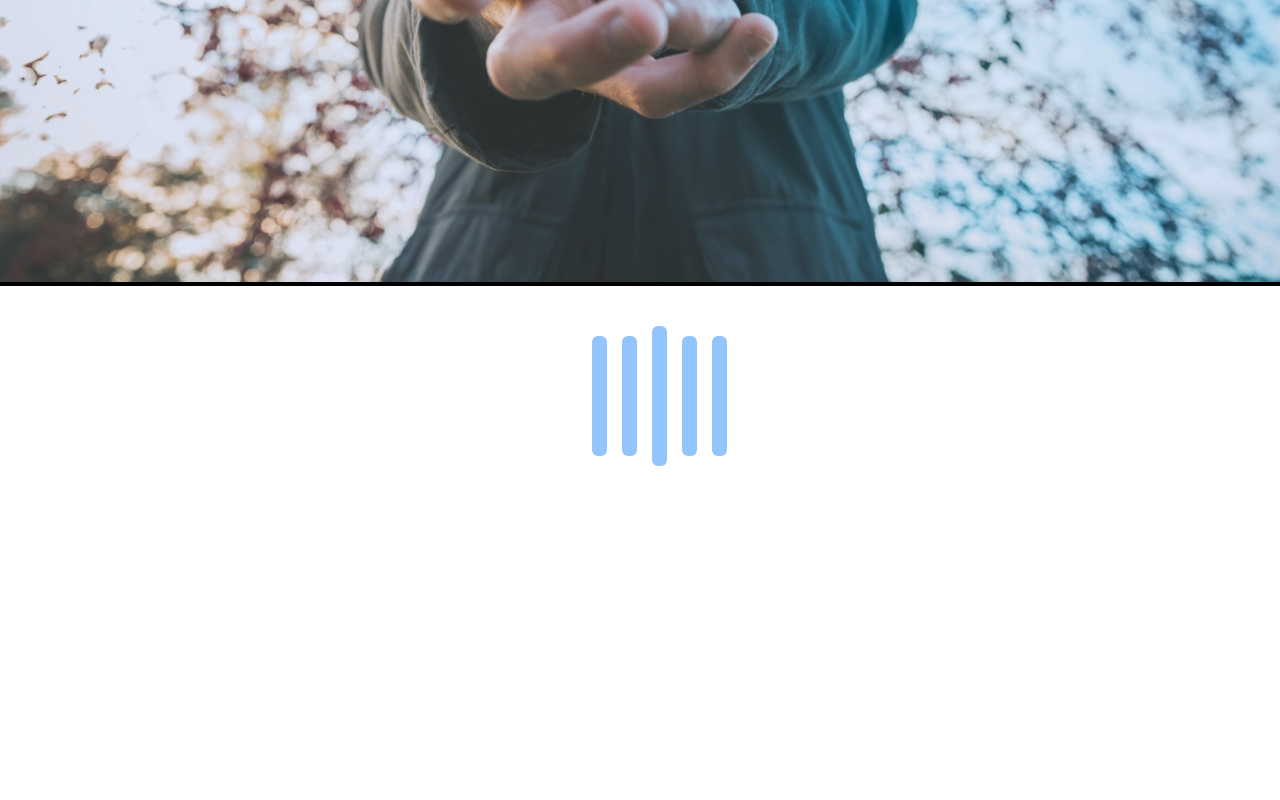
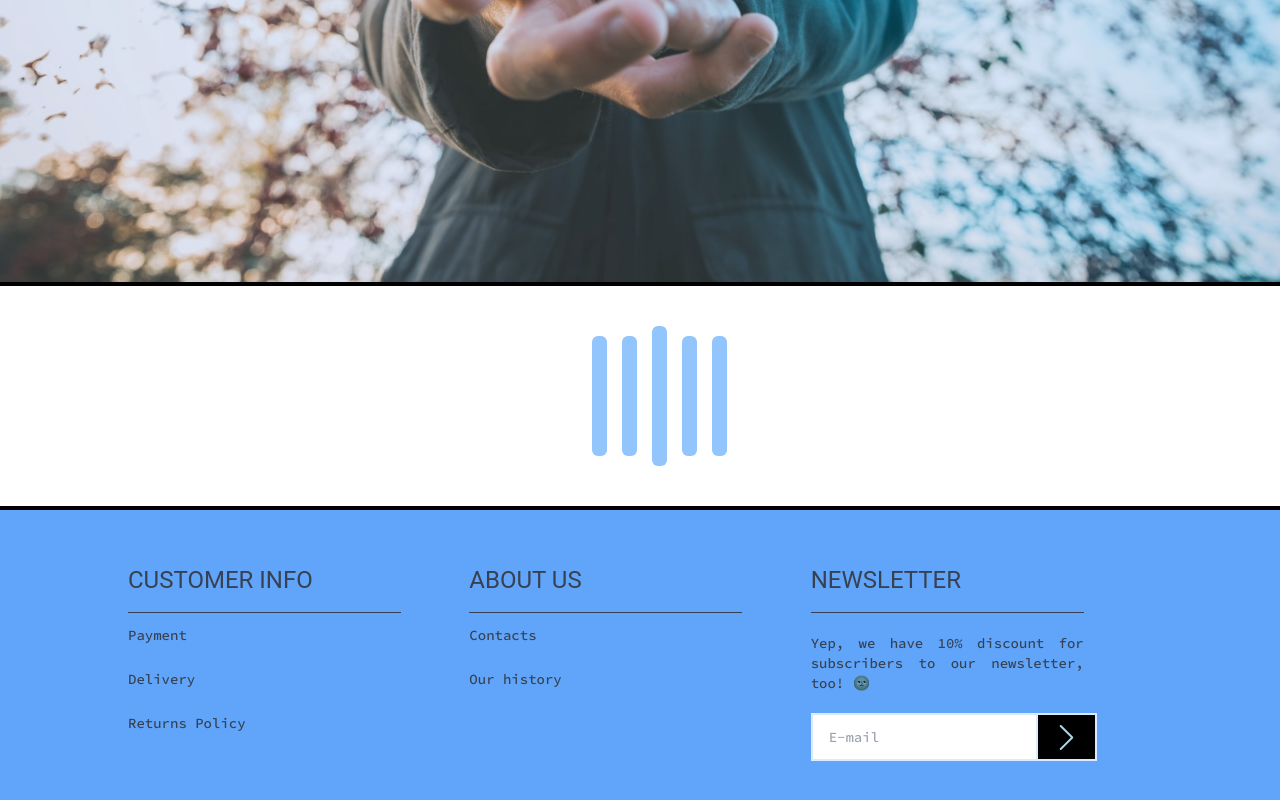
Before and after one commit to oh1omon/magaziini-client, a React (Create React App) app: page /contacts in a window 1280 px wide. Shown: the part 526-1326 px from the top of the page. Before the commit the page ends 1032 px from the top, so only its background shows below. Built offline with nearby package versions, Linux system fonts and the light colour scheme.

Commit message:
Desctrucutred Footer

```diff
--- a/src/App.tsx
+++ b/src/App.tsx
@@ -1,6 +1,7 @@
 import React, { useEffect, useState } from 'react'
 import { useSelector } from 'react-redux'
 import { BrowserRouter as Router } from 'react-router-dom'
+import Footer from './components/Footer'
 import Header from './components/Header'
 import Main from './components/Main'
 
@@ -20,6 +21,7 @@ export const App = () => {
 			<div className='font-sans text-sm xl:text-2xl'>
 				<Header user={user} sex={sex} setSex={setSex} />
 				<Main sex={sex} favs={favs} setFavs={setFavs} />
+				<Footer />
 			</div>
 		</Router>
 	)
--- /dev/null
+++ b/src/components/Footer.tsx
@@ -0,0 +1,50 @@
+import React from 'react'
+import { Link } from 'react-router-dom'
+import { Subscribe } from './Subscribe'
+
+export default function Footer() {
+	return (
+		<div className='flex items-center justify-center w-full h-auto text-gray-700 bg-blue-400 border-t-4 border-black lg:h-96 '>
+			<div className='flex flex-col items-center justify-between w-4/5 lg:flex-row h-4/5'>
+				<div className='w-full h-full pb-6 lg:w-1/3'>
+					<h2 className='w-full py-4 uppercase border-b border-gray-700 lg:w-4/5'>Customer info</h2>
+					<p className='py-1 font-mono text-sm text-justify lg:py-3 '>
+						<Link to='/payment' className='duration-200 hover:text-black'>
+							Payment
+						</Link>
+					</p>
+					<p className='py-1 font-mono text-sm text-justify lg:py-3'>
+						<Link to='/delivery' className='duration-200 hover:text-black'>
+							Delivery
+						</Link>
+					</p>
+					<p className='py-1 font-mono text-sm text-justify lg:py-3'>
+						<Link to='/returnsPolicy' className='duration-200 hover:text-black'>
+							Returns Policy
+						</Link>
+					</p>
+				</div>
+				<div className='w-full h-full pb-6 lg:w-1/3'>
+					<h2 className='w-full py-4 uppercase border-b border-gray-700 lg:w-4/5'>About us</h2>
+					<p className='py-1 font-mono text-sm text-justify lg:py-3'>
+						<Link to='/contacts' className='duration-200 hover:text-black'>
+							Contacts
+						</Link>
+					</p>
+					<p className='py-1 font-mono text-sm text-justify lg:py-3 '>
+						<Link to='/history' className='duration-200 hover:text-black'>
+							Our history
+						</Link>
+					</p>
+				</div>
+				<div className='w-full h-full pb-6 lg:w-1/3'>
+					<h2 className='w-full py-4 uppercase border-b border-gray-700 lg:w-4/5'>Newsletter</h2>
+					<p className='w-full py-5 font-mono text-sm text-justify lg:w-4/5'>
+						Yep, we have 10% discount for subscribers to our newsletter, too! &#127770;
+					</p>
+					<Subscribe />
+				</div>
+			</div>
+		</div>
+	)
+}
--- /dev/null
+++ b/src/components/SVGs/Error.tsx
@@ -0,0 +1,9 @@
+import React from 'react'
+
+export const Error = () => {
+	return (
+		<svg height='25' fill='red' viewBox='0 0 329.26933 329' width='25' xmlns='http://www.w3.org/2000/svg'>
+			<path d='m194.800781 164.769531 128.210938-128.214843c8.34375-8.339844 8.34375-21.824219 0-30.164063-8.339844-8.339844-21.824219-8.339844-30.164063 0l-128.214844 128.214844-128.210937-128.214844c-8.34375-8.339844-21.824219-8.339844-30.164063 0-8.34375 8.339844-8.34375 21.824219 0 30.164063l128.210938 128.214843-128.210938 128.214844c-8.34375 8.339844-8.34375 21.824219 0 30.164063 4.15625 4.160156 9.621094 6.25 15.082032 6.25 5.460937 0 10.921875-2.089844 15.082031-6.25l128.210937-128.214844 128.214844 128.214844c4.160156 4.160156 9.621094 6.25 15.082032 6.25 5.460937 0 10.921874-2.089844 15.082031-6.25 8.34375-8.339844 8.34375-21.824219 0-30.164063zm0 0' />
+		</svg>
+	)
+}
--- /dev/null
+++ b/src/components/SVGs/Okay.tsx
@@ -0,0 +1,9 @@
+import React from 'react'
+
+export const Okay = () => {
+	return (
+		<svg height='25' viewBox='0 -65 434.67733 434' width='25' fill='lightgreen' xmlns='http://www.w3.org/2000/svg'>
+			<path d='m152.003906 304.34375c-5.460937 0-10.921875-2.089844-15.082031-6.25l-130.664063-130.667969c-8.34375-8.339843-8.34375-21.824219 0-30.164062 8.339844-8.339844 21.820313-8.339844 30.164063 0l115.582031 115.582031 246.253906-246.25c8.339844-8.339844 21.820313-8.339844 30.164063 0 8.339844 8.34375 8.339844 21.824219 0 30.167969l-261.332031 261.332031c-4.160156 4.160156-9.625 6.25-15.085938 6.25zm0 0' />
+		</svg>
+	)
+}
--- /dev/null
+++ b/src/components/SVGs/Send.tsx
@@ -0,0 +1,13 @@
+import React from 'react'
+
+export const Send = () => {
+	return (
+		<svg xmlns='http://www.w3.org/2000/svg' height='25' width='25' fill='lightblue' viewBox='0 0 512.002 512.002'>
+			<path
+				d='M388.425,241.951L151.609,5.79c-7.759-7.733-20.321-7.72-28.067,0.04c-7.74,7.759-7.72,20.328,0.04,28.067l222.72,222.105
+			L123.574,478.106c-7.759,7.74-7.779,20.301-0.04,28.061c3.883,3.89,8.97,5.835,14.057,5.835c5.074,0,10.141-1.932,14.017-5.795
+			l236.817-236.155c3.737-3.718,5.834-8.778,5.834-14.05S392.156,245.676,388.425,241.951z'
+			/>
+		</svg>
+	)
+}
--- /dev/null
+++ b/src/components/Subscribe.tsx
@@ -0,0 +1,50 @@
+import axios from 'axios'
+import React, { useState } from 'react'
+import { Error } from './SVGs/Error'
+import { Okay } from './SVGs/Okay'
+import { Send } from './SVGs/Send'
+
+export const Subscribe = () => {
+	const renderSwitch = (param: string) => {
+		switch (param) {
+			case 'error':
+				return <Error />
+			case 'info':
+				return <Okay />
+			default:
+				return <Send />
+		}
+	}
+
+	const [subEmail, setSubEmail] = useState('')
+
+	const [infoMessage, setInfoMessage] = useState({ type: '' })
+
+	const valueHandler = (e: React.ChangeEvent<HTMLInputElement>) => {
+		setSubEmail(`${e.target.value}`)
+	}
+
+	const submitHandler = (e: React.MouseEvent<HTMLButtonElement, MouseEvent>) => {
+		e.preventDefault()
+		axios.post('http://localhost:3002/sending', { email: subEmail, type: 'sub' }).then((resp) => {
+			setInfoMessage({ type: resp.data.type })
+		})
+	}
+	return (
+		<form className='flex flex-row group'>
+			<input
+				placeholder='E-mail'
+				type='email'
+				name='email'
+				onChange={(e) => valueHandler(e)}
+				className='w-full h-12 px-4 font-mono text-sm border-2 border-blue-100 lg:w-4/5 focus:border-black focus:outline-none'
+			/>
+			<button
+				onClick={(e) => submitHandler(e)}
+				className='h-12 px-4 text-white bg-black border-2 border-blue-100 lg:-ml-12'
+			>
+				{renderSwitch(infoMessage.type)}
+			</button>
+		</form>
+	)
+}
```
